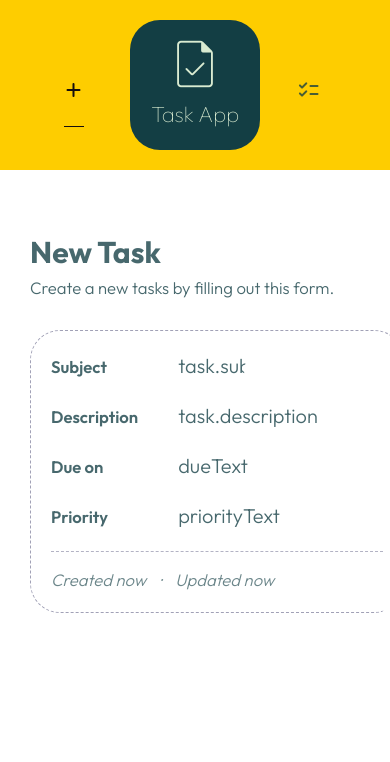
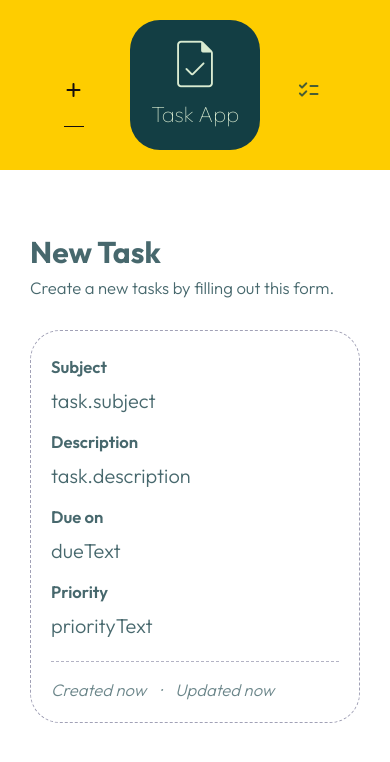
Before and after one commit to kevinscud/frontend-interview-challenge, a React (Vite) app: page /create in a window 390 px wide. Shown: the top 762 px of the page. Built offline with nearby package versions, Linux system fonts and the light colour scheme.

Commit message:
Update styles

```diff
--- a/src/index.css
+++ b/src/index.css
@@ -773,4 +773,25 @@ nav {
             }
         }
     }
+
+    .task-details {
+        display: flex;
+        flex-direction: column;
+        gap: 0;
+        .key {
+            padding-bottom: 10px;
+        }
+        .key ~ .key {
+            margin-top: 10px;
+        }
+    }
+
+    .time-summary {
+        margin-top: 20px;
+    }
+
+    .action-button {
+        font-size: 0;
+        padding-right: 10px;
+    }
 }
```
